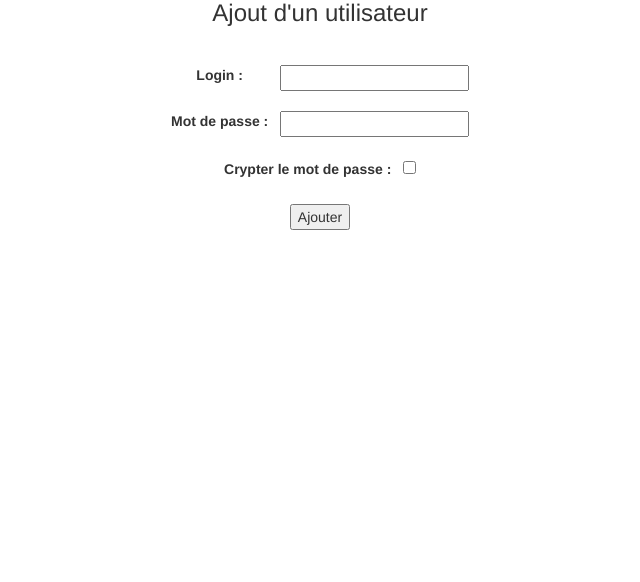
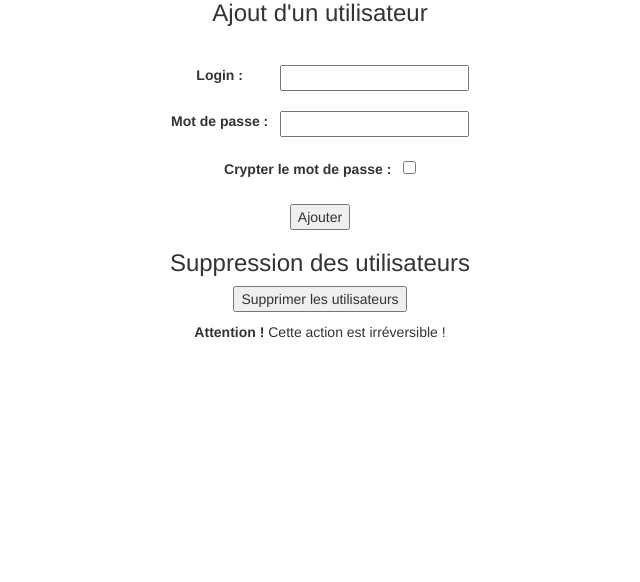
Before and after one commit to EricAski/upload_eleves, a PHP site: page /private/admin.php in a window 1280 px wide. Shown: the part 97-679 px from the top of the page, without its empty margins (320-960 px from the left). Run offline with PHP 8.4, Linux system fonts and the light colour scheme.

Commit message:
Finalization of admin interface

```diff
--- a/private/admin.php
+++ b/private/admin.php
@@ -24,5 +24,12 @@
 			<br/> <br/>
 			<input type="submit" value="Ajouter" name="submit">
 		</form>
+
+		<form action="admin_post.php" method="post" >
+			<h3>Suppression des utilisateurs</h3>
+			<p><input type="submit" value="Supprimer les utilisateurs" name="delete"> <br/> </p>
+			<p> <strong>Attention ! </strong> Cette action est irréversible !</p>
+		</form>
+
 	</div>
 </body>
--- a/private/chemin.php
+++ /dev/null
@@ -1 +0,0 @@
-<?php echo realpath('chemin.php'); ?>
--- a/upload.php
+++ b/upload.php
@@ -21,7 +21,7 @@ if(isset($_POST["submit"]) && isset($_POST["prenom"]) && isset($_POST["prenom_ve
 	{
 
 		$erreurVerif= false;
-		setcookie("prenom", $prenom, time() + (86400 * 30), "/"); // Cookie prénom valable 1 jour
+		setcookie("prenom", $prenom, time() + (86400), "/"); // Cookie prénom valable 1 jour
 	}
 }
 ?>
```
Also changed, not shown: private/admin_post.php (+9 -1 lines), 1 other file.
